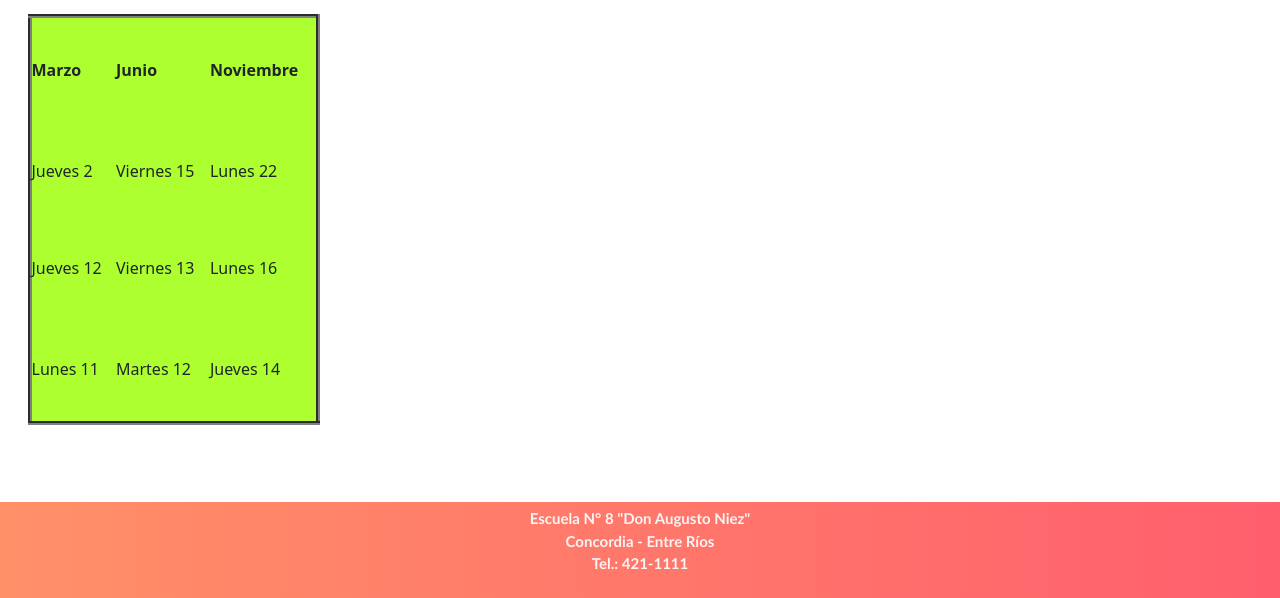
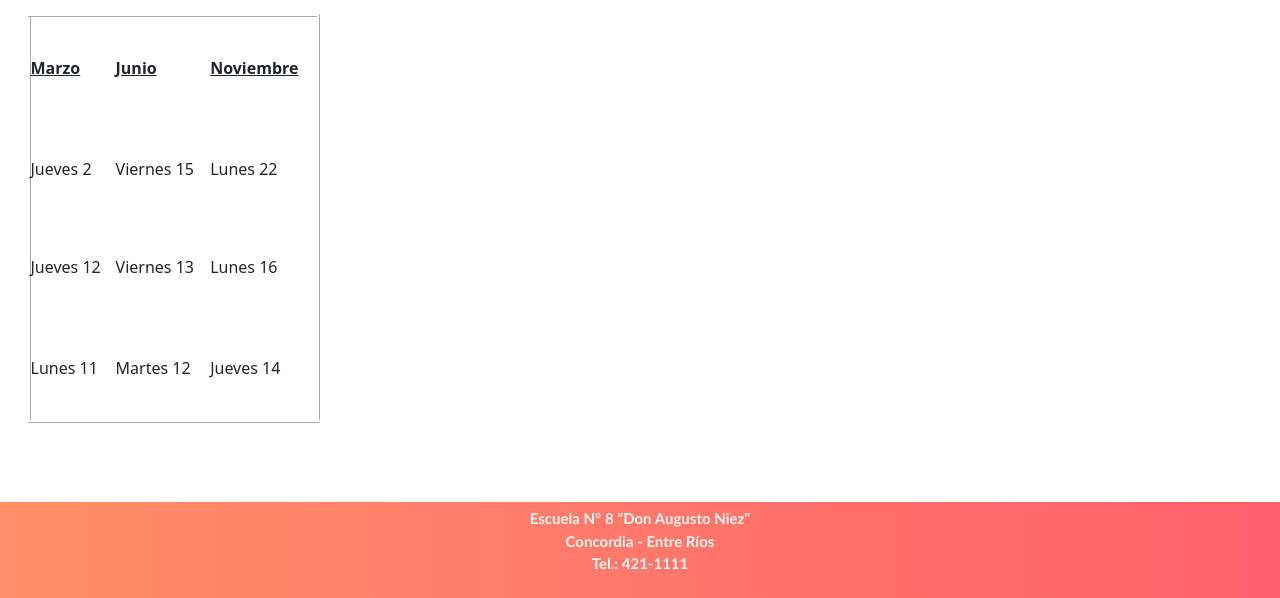
Before and after one commit to cuevabros2004/EscuelaNiez, a website: page fechasInstitucionales.html in a window 1280 px wide. Shown: the part 202-800 px from the top of the page. Drawn offline with nearby package versions, Linux system fonts and the light colour scheme; no server answers.

Commit message:
TRABAJO FINAL

```diff
--- a/fechasInstitucionales.html
+++ b/fechasInstitucionales.html
@@ -54,16 +54,16 @@
 
         <section class="seccionPaginas">
             <h3 class="titulosPaginas">FECHAS INSTITUCIONALES</h3><BR>
-                <table id="tablaFechas" border="4px" style="background-color: greenyellow;">
-                    <th>
+                <table id="tablaFechas" class="tabla" >
+                    <th class="encabezadoTabla">
                         Marzo
                     </th>
 
-                    <th>
+                    <th class="encabezadoTabla">
                         Junio
                     </th>
 
-                    <th>
+                    <th class="encabezadoTabla">
                         Noviembre
                     </th>
 
--- a/sass/views/_fechasInstitucionales.scss
+++ b/sass/views/_fechasInstitucionales.scss
@@ -1,4 +1,11 @@
-#tablaFechas{
+.tabla{
     width: 100%;
     height: 100%;
+
+    border-color: map-get($colors, borde-cards);
+    border-style: inset;
  }
+
+ .encabezadoTabla{
+     text-decoration-line: underline;
+ }
```
Also changed, not shown: css/estilo.css.
